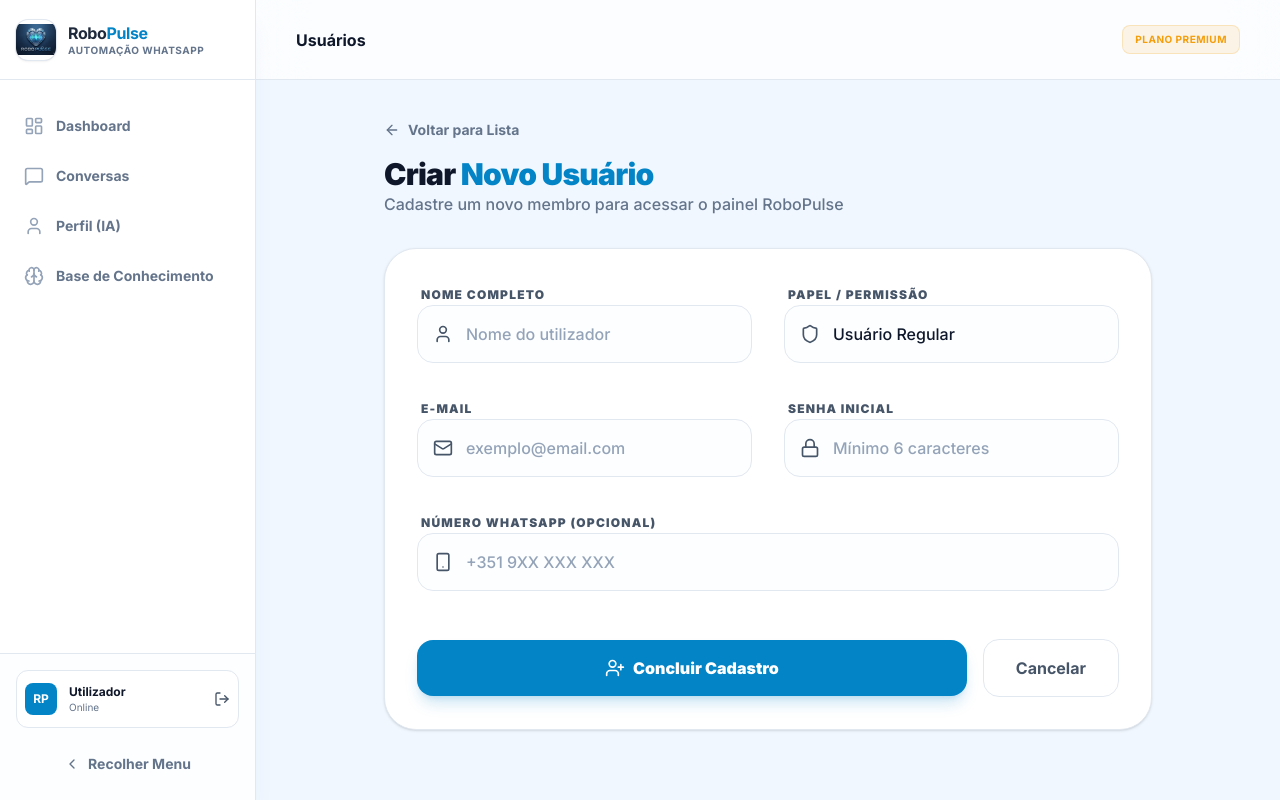
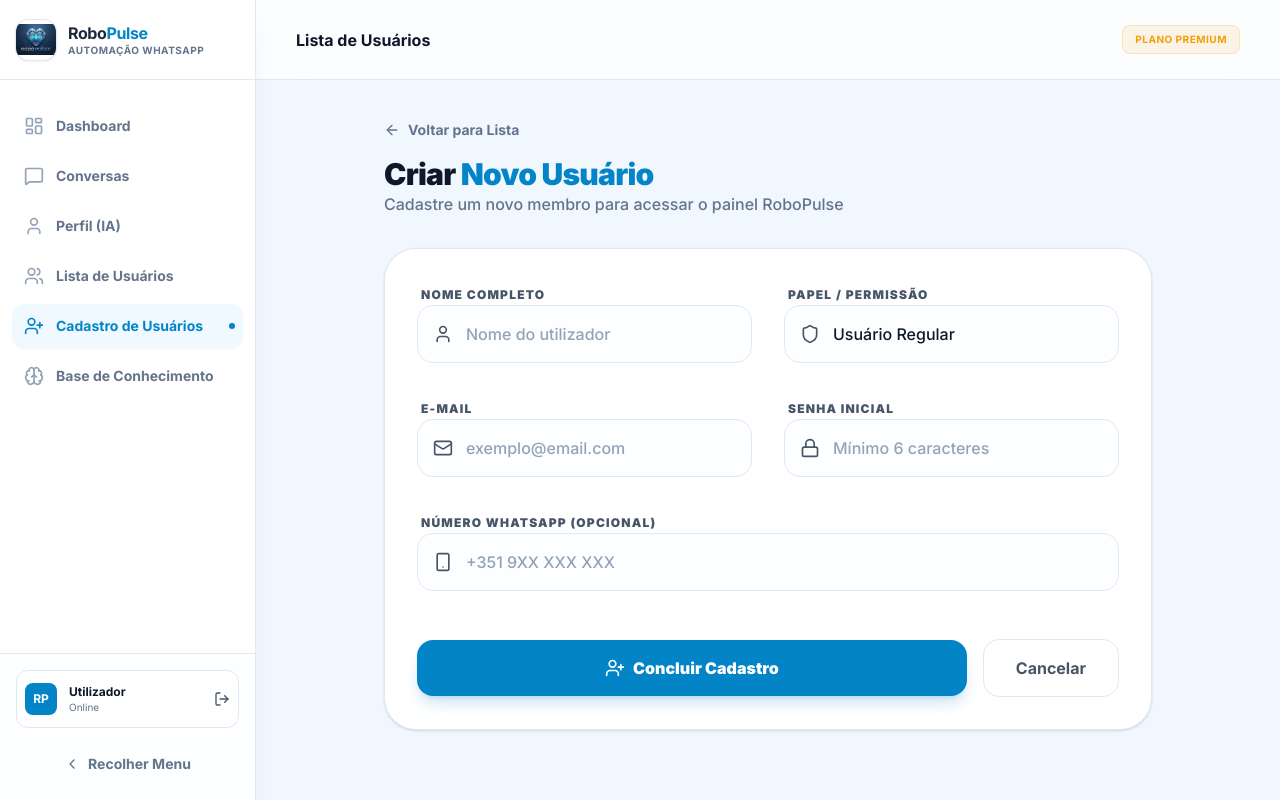
Before and after one commit to thiagomorcatty/RoboPulse, a Next.js app: page /dashboard/users/create in a window 1280 px wide. Built offline with nearby package versions, Linux system fonts and the light colour scheme; no server answers.

Commit message:
style: rename user menu items and fix dual active state

```diff
--- a/src/app/dashboard/layout.tsx
+++ b/src/app/dashboard/layout.tsx
@@ -41,12 +41,12 @@ const navItems = [
     icon: User,
   },
   {
-    label: "Usuários",
+    label: "Lista de Usuários",
     href: "/dashboard/users",
     icon: Users,
   },
   {
-    label: "Novo Usuário",
+    label: "Cadastro de Usuários",
     href: "/dashboard/users/create",
     icon: UserPlus,
   },
@@ -134,9 +134,8 @@ export default function DashboardLayout({
         {/* Navigation */}
         <nav className="flex-1 py-6 px-3 space-y-1.5 overflow-y-auto custom-scrollbar">
           {filteredNavItems.map((item) => {
-            const isActive =
-              pathname === item.href ||
-              (item.href !== "/dashboard" && pathname.startsWith(item.href));
+            // Lógica para evitar que /dashboard/users/create ative também /dashboard/users
+            const isActive = pathname === item.href;
 
             return (
               <Link
```
